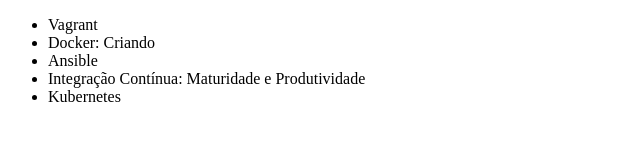
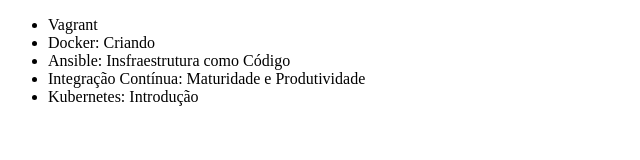
Before and after one commit to Brunozaki/aula-git, a plain HTML site: page Index.html in a window 1280 px wide. Shown: the whole page, without its empty margins (0-640 px from the left). Drawn offline with Linux system fonts and the light colour scheme.

Commit message:
Alterando o curso de kubernetes

```diff
--- a/Index.html
+++ b/Index.html
@@ -8,9 +8,9 @@
     <ul>
         <li>Vagrant</li>
         <li>Docker: Criando</li>
-        <li>Ansible</li>
+        <li>Ansible: Insfraestrutura como Código</li>
         <li>Integração Contínua: Maturidade e Produtividade</li>
-	<li>Kubernetes</li>
+	<li>Kubernetes: Introdução</li>
     </ul>
 </body>
 </html>
```
